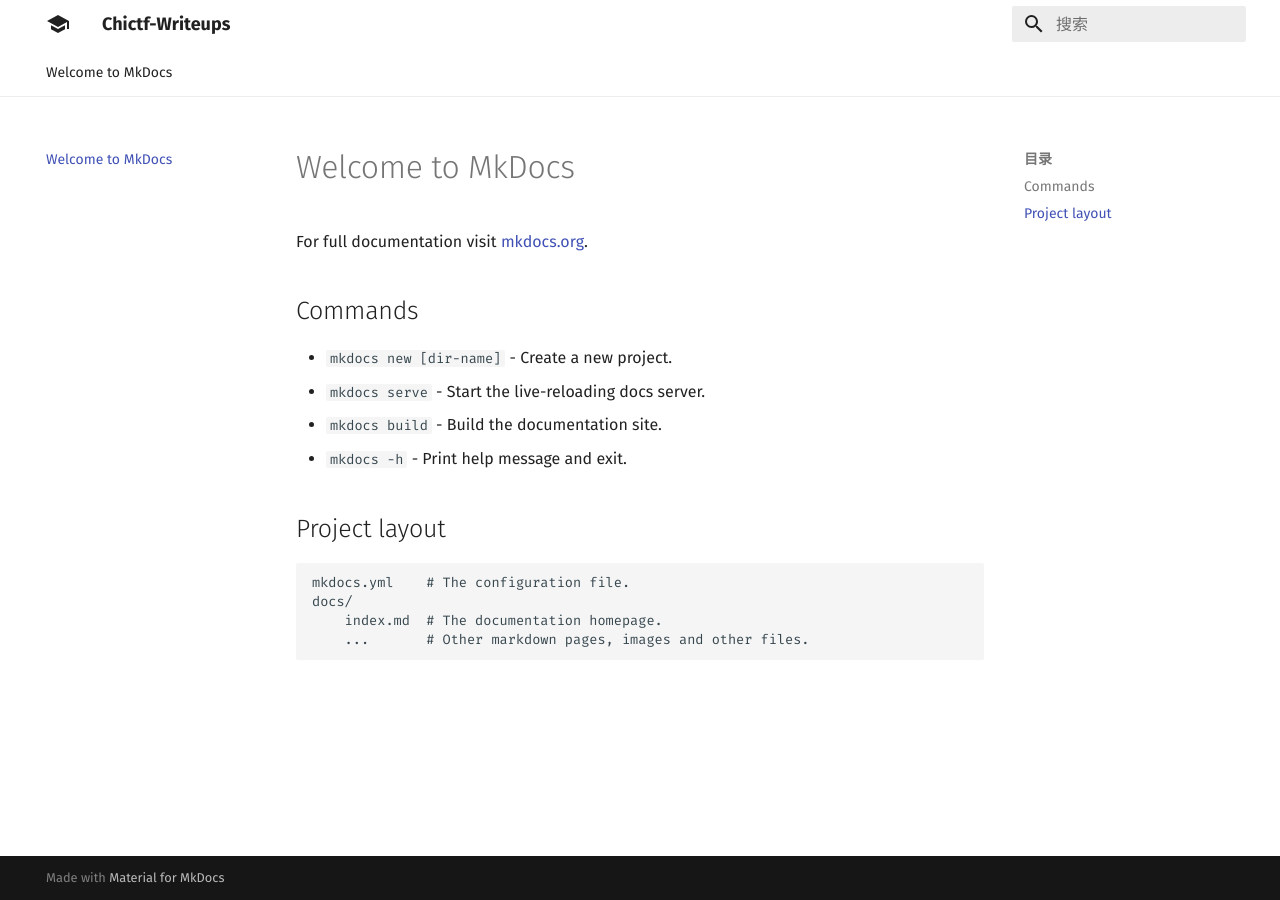
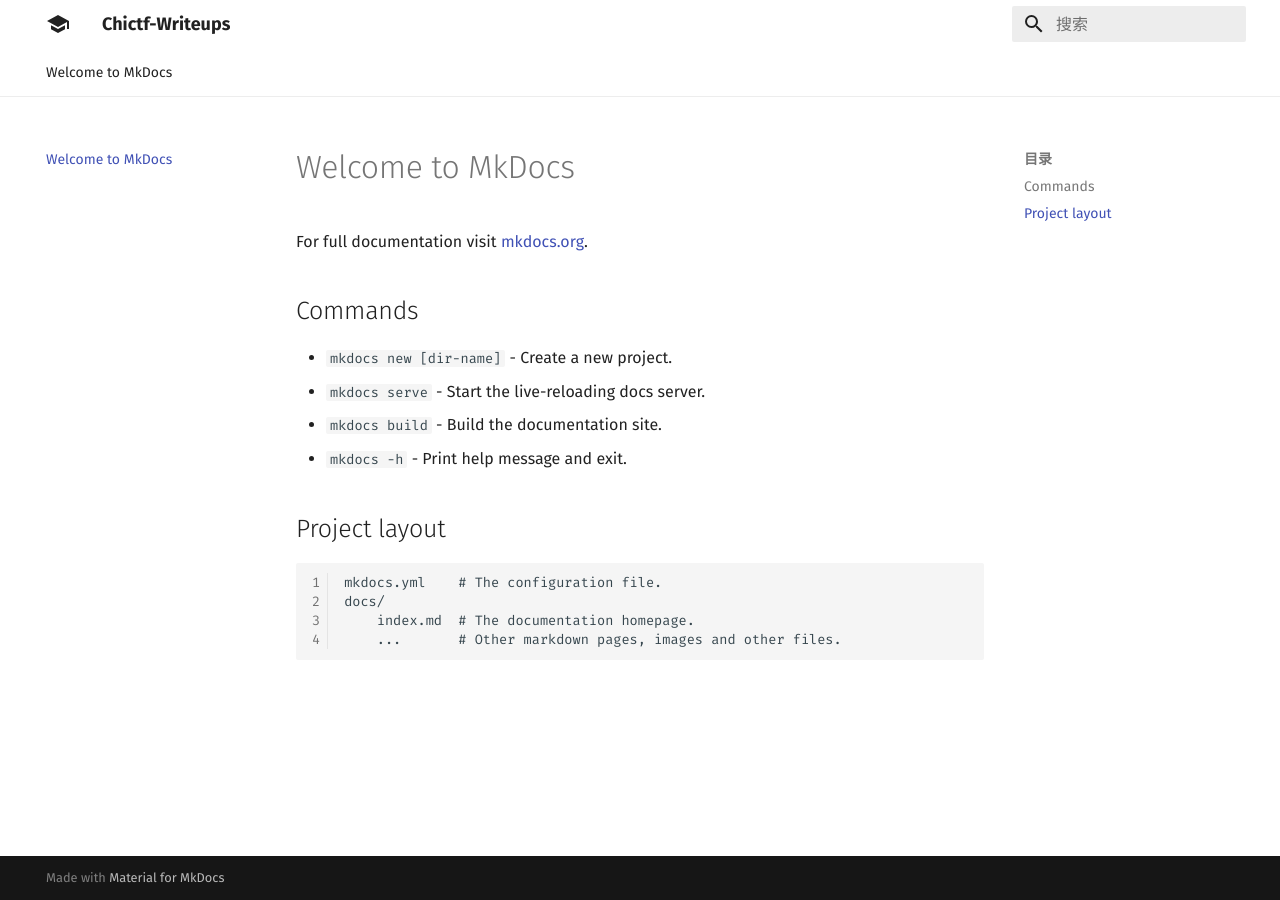
Before and after one commit to YanhuiJessica/Chictf-Writeups, an MkDocs documentation site: the page built from docs/index.md, in a window 1280 px wide. Built offline with MkDocs 1.6.1 and Material for MkDocs 9.7.7, drawn with Linux system fonts in a browser that asks for light colours.

```diff
--- a/mkdocs.yml
+++ b/mkdocs.yml
@@ -4,9 +4,11 @@ site_name: Chictf-Writeups
 # Repository
 repo_name: 'YanhuiJessica/Chictf-Writeups'
 
+
+
 # Theme
 theme:
-    name: 'material'
+    name: material
     language: 'zh'
     palette:
       primary: 'white'
@@ -22,6 +24,34 @@ theme:
 plugins:
     - search
 
+# Extensions
 markdown_extensions:
     - admonition
-    - codehilite
+    - codehilite:
+        guess_lang: false
+        linenums: true
+    - def_list
+    - footnotes
+    - meta
+    - toc:
+        permalink: true
+    - pymdownx.arithmatex
+    - pymdownx.caret
+    - pymdownx.critic
+    - pymdownx.details
+    - pymdownx.emoji:
+        emoji_generator: !!python/name:pymdownx.emoji.to_svg
+    - pymdownx.inlinehilite
+    - pymdownx.keys
+    - pymdownx.magiclink
+    - pymdownx.mark
+    - pymdownx.progressbar
+    - pymdownx.smartsymbols
+    - pymdownx.superfences:
+        custom_fences:
+          - name: math
+            class: arithmatex
+            format: !!python/name:pymdownx.arithmatex.fence_mathjax_format
+    - pymdownx.tasklist:
+        custom_checkbox: true
+    - pymdownx.tilde
```
